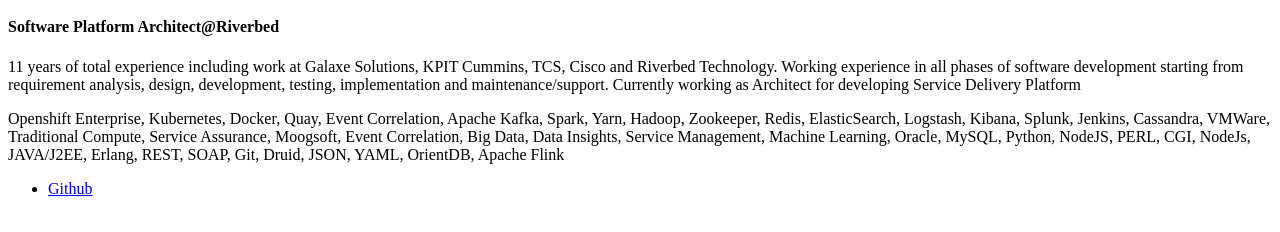
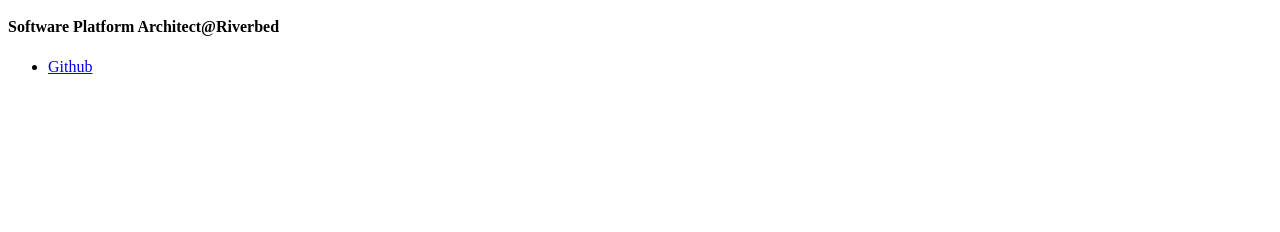
Before and after one commit to harshapic/harshapic.github.io, a plain HTML site: page index.html in a window 1280 px wide. Shown: the part 48-280 px from the top of the page. Drawn offline with Linux system fonts and the light colour scheme.

Commit message:
Update index.html

```diff
--- a/index.html
+++ b/index.html
@@ -8,13 +8,6 @@
     </div>
 
     <div class="right">
-      <p class="bio">
-        11 years of total experience including work at Galaxe Solutions, KPIT Cummins, TCS, Cisco and Riverbed Technology. Working experience in all phases of software development starting from requirement analysis, design, development, testing, implementation and maintenance/support. Currently working as Architect for developing Service Delivery Platform
-      </p>
-      <p class="Experiences">
-Openshift Enterprise, Kubernetes, Docker, Quay, Event Correlation, Apache Kafka, Spark, Yarn, Hadoop, Zookeeper, Redis, ElasticSearch, Logstash, Kibana, Splunk, Jenkins, Cassandra,  VMWare, Traditional Compute, Service Assurance, Moogsoft, Event Correlation, Big Data, Data Insights, Service Management, Machine Learning, Oracle, MySQL, Python, NodeJS, PERL, CGI, NodeJs, JAVA/J2EE, Erlang, REST, SOAP, Git, Druid, JSON, YAML, OrientDB, Apache Flink
-
-      </p>
       <ul class="social-links">
         <li><a href="https://github.com/harshapic">Github</a></li>
       </ul>
```
